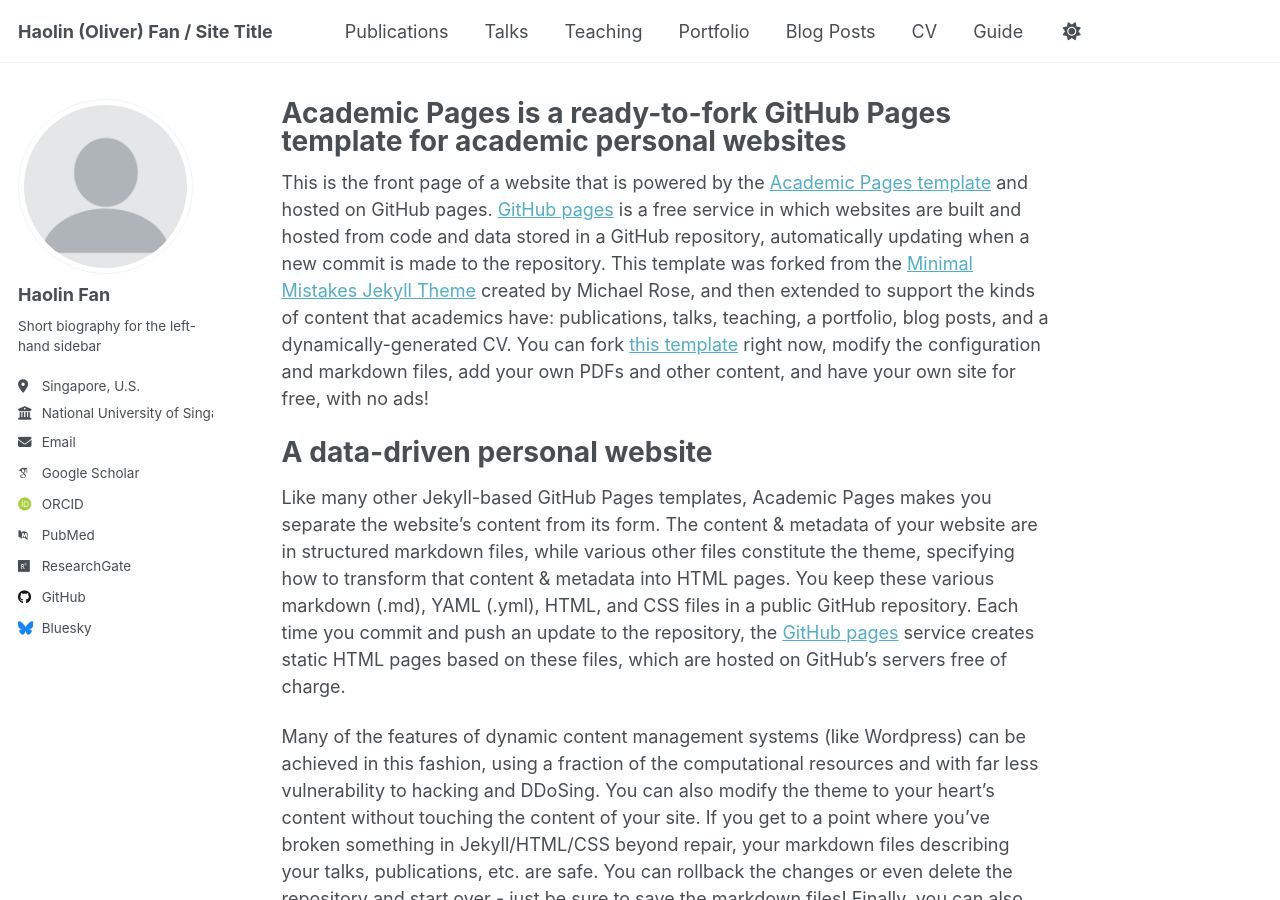
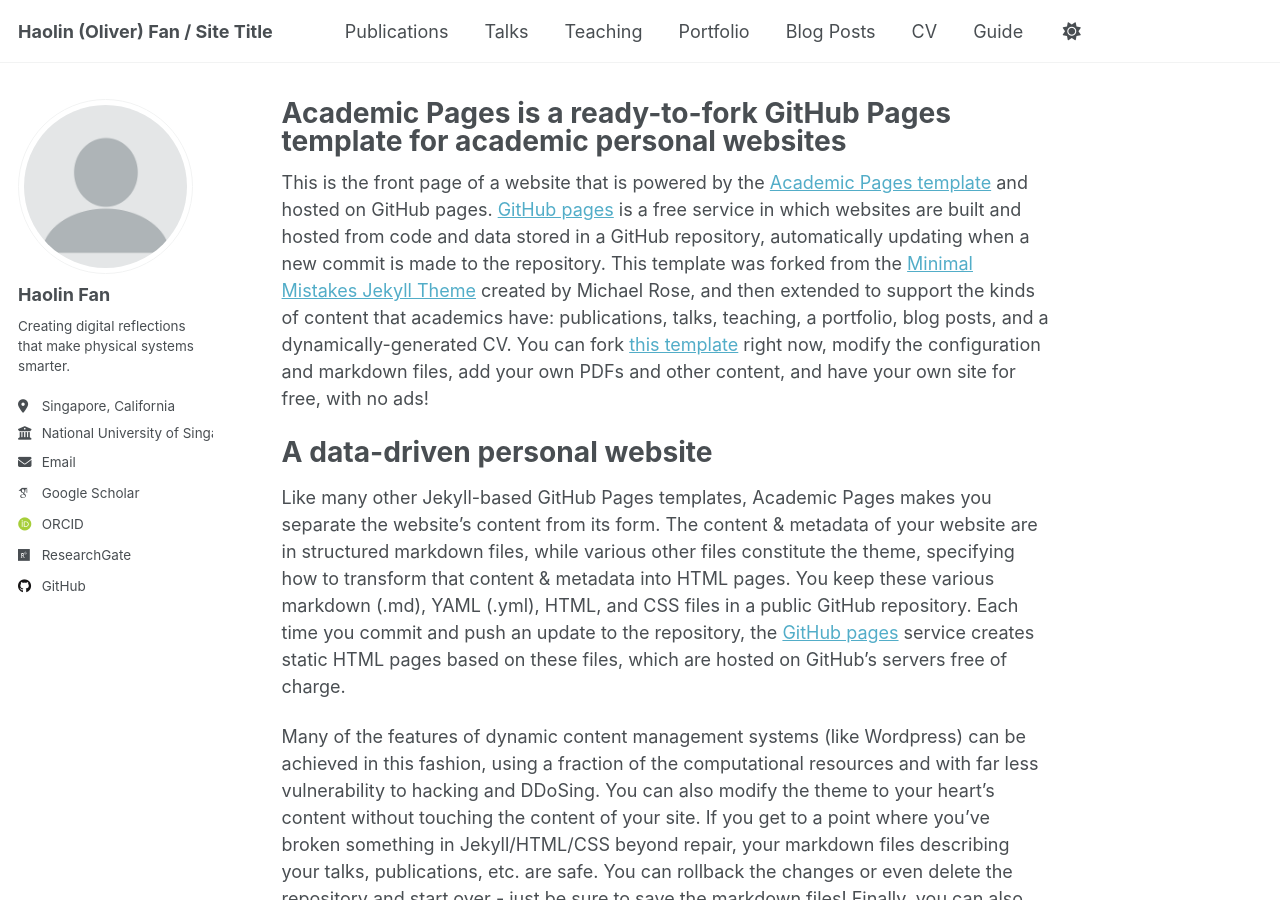
Before and after one commit to FHL1998/FHL1998.github.io, a Jekyll site: the page built from _pages/about.md, in a window 1280 px wide and 900 px high. Built offline with Jekyll 4.4.1, drawn with Linux system fonts in a browser that asks for light colours; some web fonts are replaced.

Commit message:
Update _config.yml

```diff
--- a/_config.yml
+++ b/_config.yml
@@ -25,8 +25,8 @@
   avatar           : "profile.png"
   name             : "Haolin Fan"
   pronouns         : # example: "she/her"
-  bio              : "Short biography for the left-hand sidebar"
-  location         : "Singapore, U.S."
+  bio              : "Creating digital reflections that make physical systems smarter."
+  location         : "Singapore, California"
   employer         : "National University of Singapore"
   uri              : # URL
   email            : "e0816265@u.nus.edu"
@@ -38,7 +38,7 @@
   impactstory      : # URL
   orcid            : "https://orcid.org/0000-0002-1808-2660"
   semantic         : # URL
-  pubmed           : "https://www.ncbi.nlm.nih.gov/pubmed/?term=john+snow"
+  pubmed           : # "https://www.ncbi.nlm.nih.gov/pubmed/?term=john+snow"
   researchgate     : "https://www.researchgate.net/profile/Haolin-Fan"
   scopus           : # URL
 
@@ -51,7 +51,7 @@
   stackoverflow    : # User number or user number and name (i.e., use "1" or "1/jeff-atwood")
 
   # Social media
-  bluesky          : "bsky.app" # Replace this with you Bluesky username
+  bluesky          : # "bsky.app" # Replace this with you Bluesky username
   facebook         : # Username
   flickr           : # Username
   foursquare       : # Username
```
